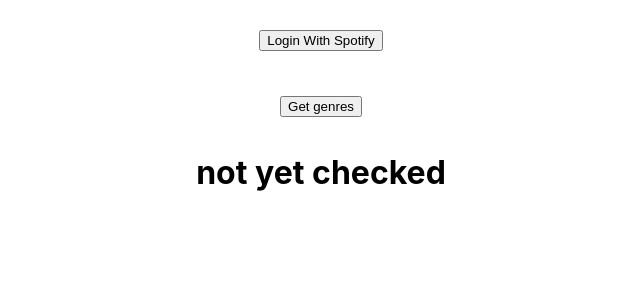
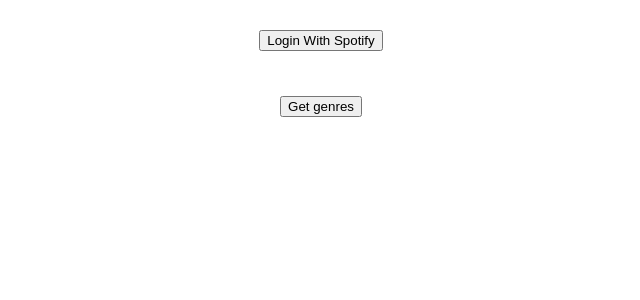
Before and after one commit to StevennYau/Tunes-Plus, a React (Create React App) app: page / in a window 1280 px wide. Shown: the top 300 px of the page, without its empty margins (319-959 px from the left). Built offline with nearby package versions, Linux system fonts and the light colour scheme; what spotify-web-api-js would draw is missing.

Commit message:
created printed  a list of genres

```diff
--- a/src/components/Genres.js
+++ b/src/components/Genres.js
@@ -5,7 +5,7 @@ export default class Genres extends Component {
     constructor(){
         super();
         this.state = {
-            genres: "not yet checked"
+            genres: []
         };
     }
 
@@ -26,6 +26,9 @@ export default class Genres extends Component {
         console.log("leaving genre updated");
     };
 
+
+
+
     /*getGenre = () => {
         axios({
             method: "GET",
@@ -43,11 +46,14 @@ export default class Genres extends Component {
 
 
     render() {
-        console.log("in render");
         return (
             <div>
                 <button onClick={this.getGenre}>Get genres</button>
-                <h1> {this.state.genres}</h1>
+                <ol>
+                    {this.state.genres.map((item) =>(
+                        <li>{item}</li>
+                    ))}
+                </ol>
             </div>
         )
     }
```
Also changed, not shown: 1 other file (tests, documents, lock files or other folders).
